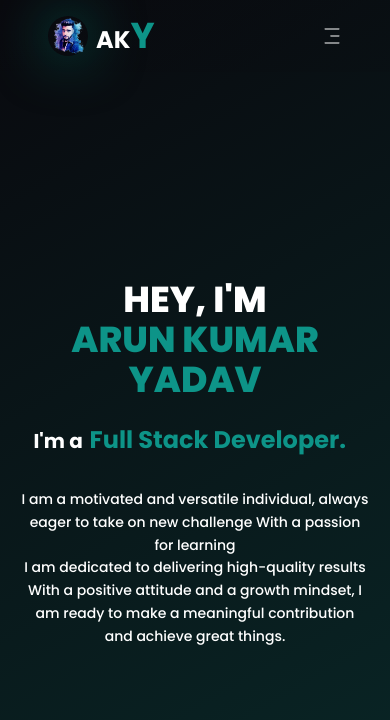
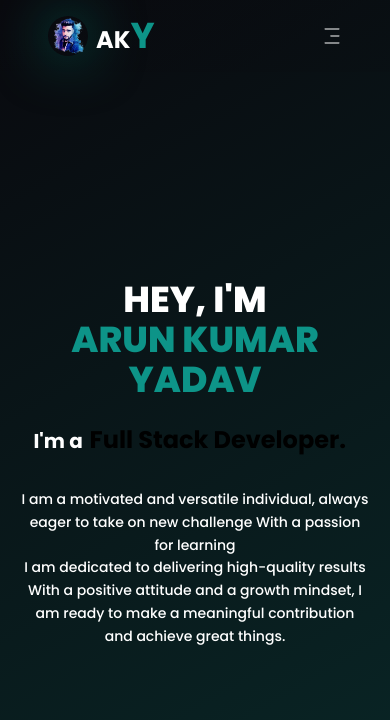
Before and after one commit to AK-Y/New-Portfolio, a React (Vite) app in the folder portfolio/: page / in a window 390 px wide. Shown: the top 720 px of the page. Built offline with nearby package versions, Linux system fonts and the light colour scheme.

Commit message:
Update Banner.jsx

```diff
--- a/portfolio/src/Components/Banner.jsx
+++ b/portfolio/src/Components/Banner.jsx
@@ -13,7 +13,7 @@ const Banner = () => {
     {
       text: "Full Stack Developer.",
       className:
-        "dark:text-teal-600 text-teal-600 sm:text-teal-600 sm:text-4xl md:text-5xl text-2xl",
+        "dark:text-teal-600 md:text-teal-600 md:dark:text-teal-600 sm:text-4xl md:text-5xl text-2xl",
     },
   ];
   useEffect(() => {
```
